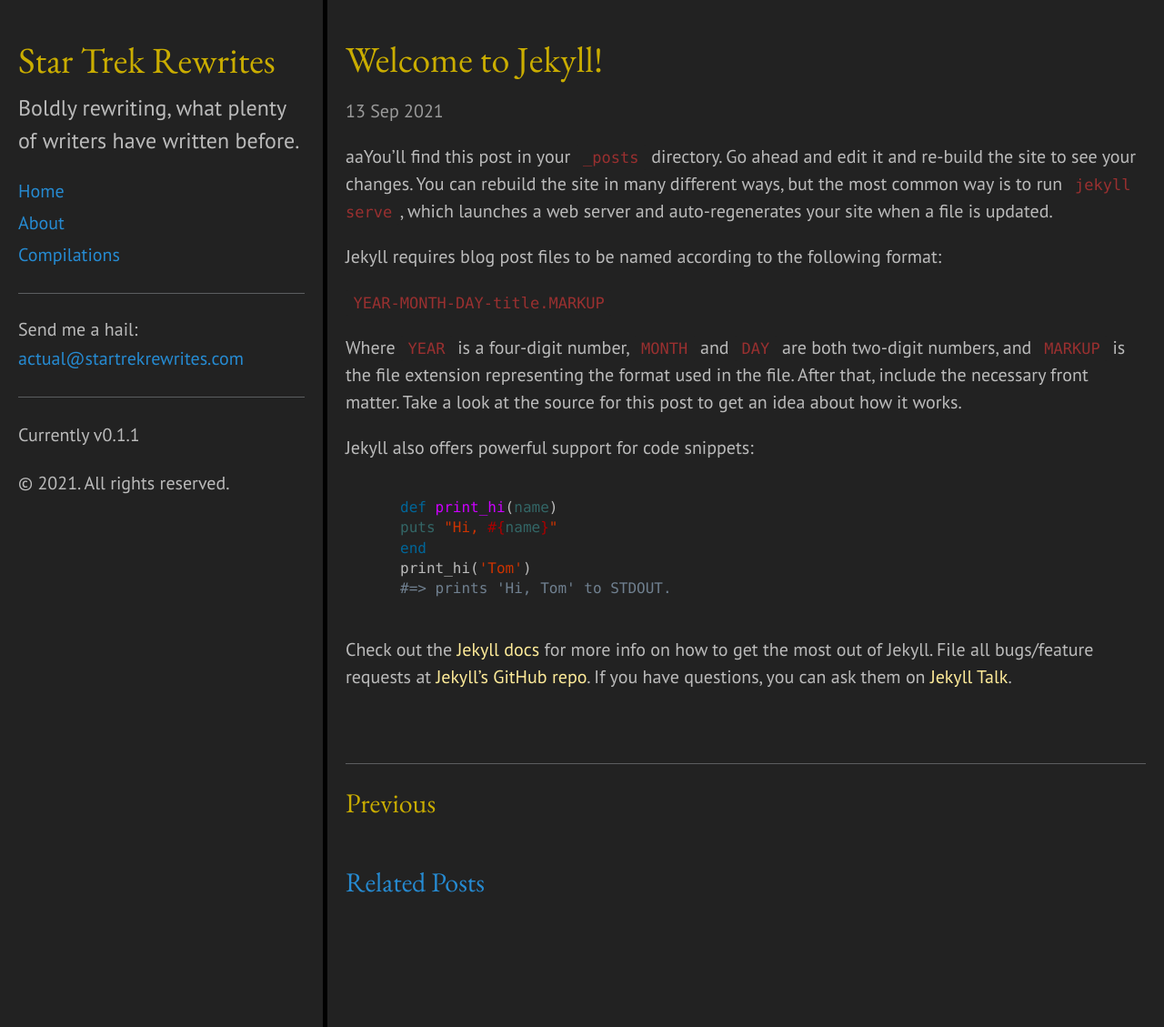
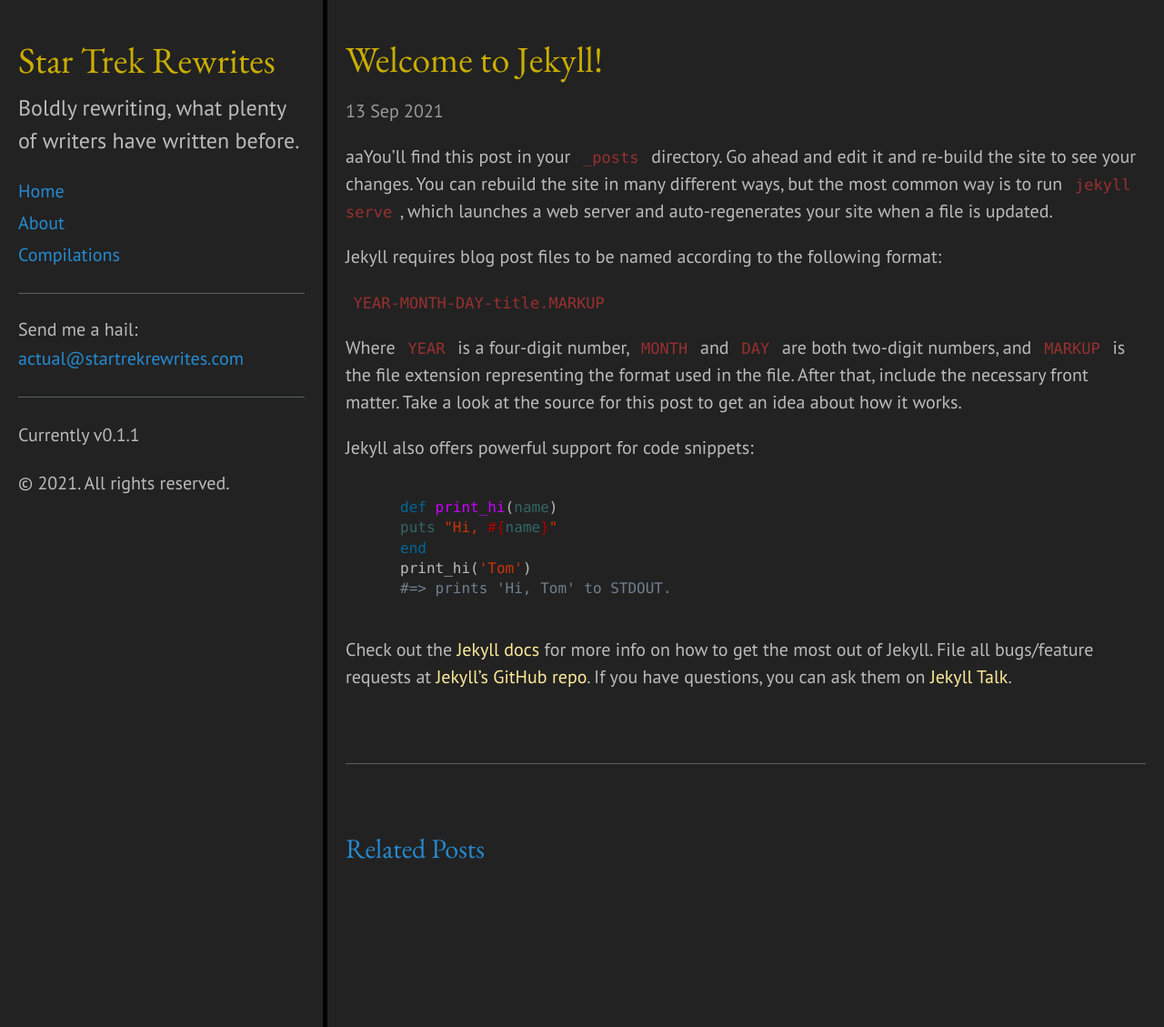
Before and after one commit to jnissenbaum18/startrekrewrites, a Jekyll site: the page built from _posts/2021-09-12-welcome-to-jekyll.markdown, in a window 1280 px wide and 1129 px high. Shown: the whole window at 91% size. Built offline with Jekyll 4.4.1, drawn with Linux system fonts in a browser that asks for light colours.

Commit message:
updated paging logic

```diff
--- a/_layouts/post.html
+++ b/_layouts/post.html
@@ -13,18 +13,18 @@
 
 <div class="post-nav">
   <h2>
-    {% unless page.previous.hidden == true %}
+    {% if page.previous.hidden != true and page.previous.url %}
       <a href="{{ page.previous.url }}">
         Previous
       </a>
-    {% endunless %}
+    {% endif %}
   </h2>
   <h2>
-    {% unless page.next.hidden == true %}
+    {% if page.next.hidden != true and page.next.url %}
       <a href="{{ page.next.url }}">
         Next
       </a>
-    {% endunless %}
+    {% endif %}
   </h2>
 </div>
 
```
